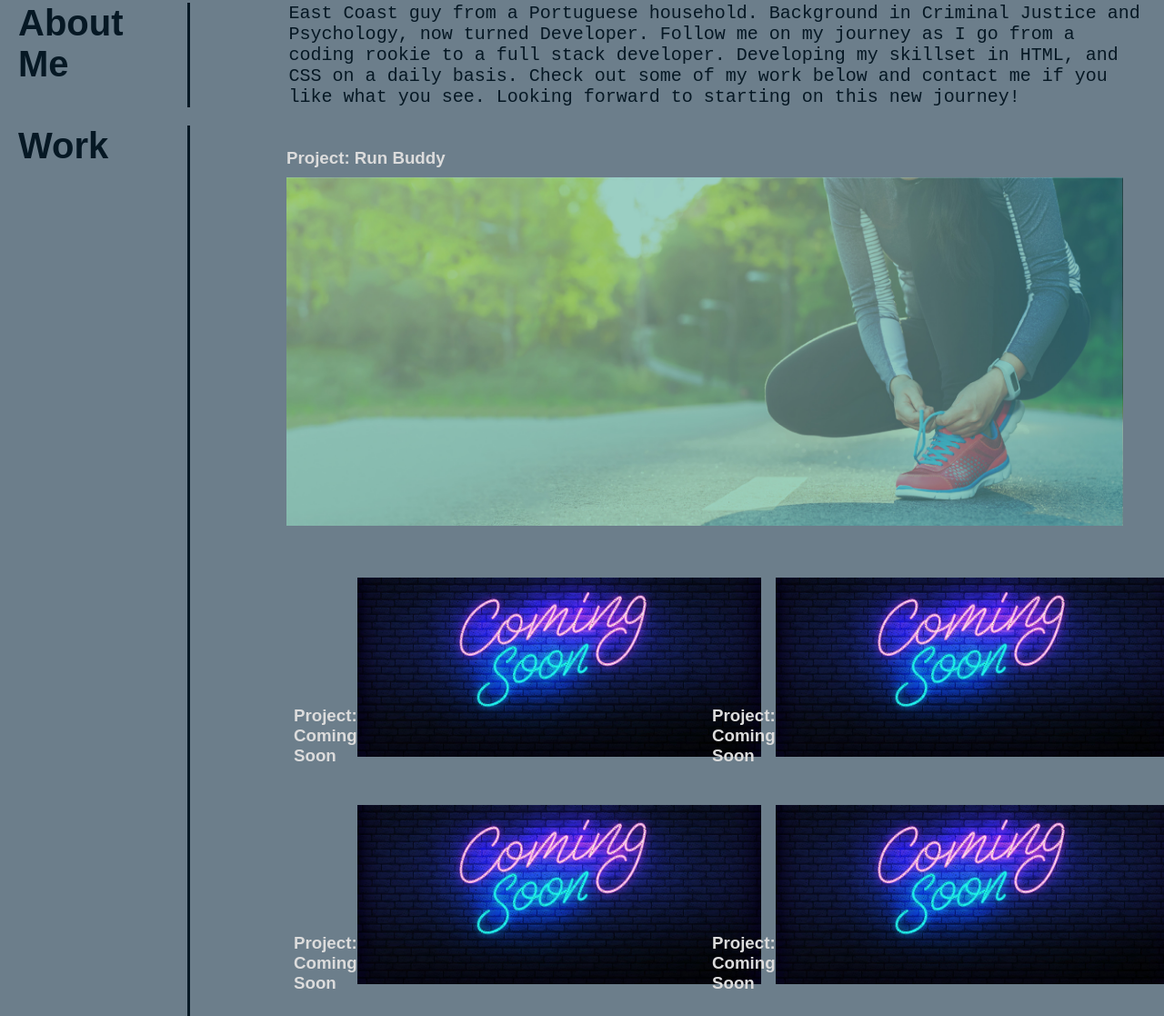
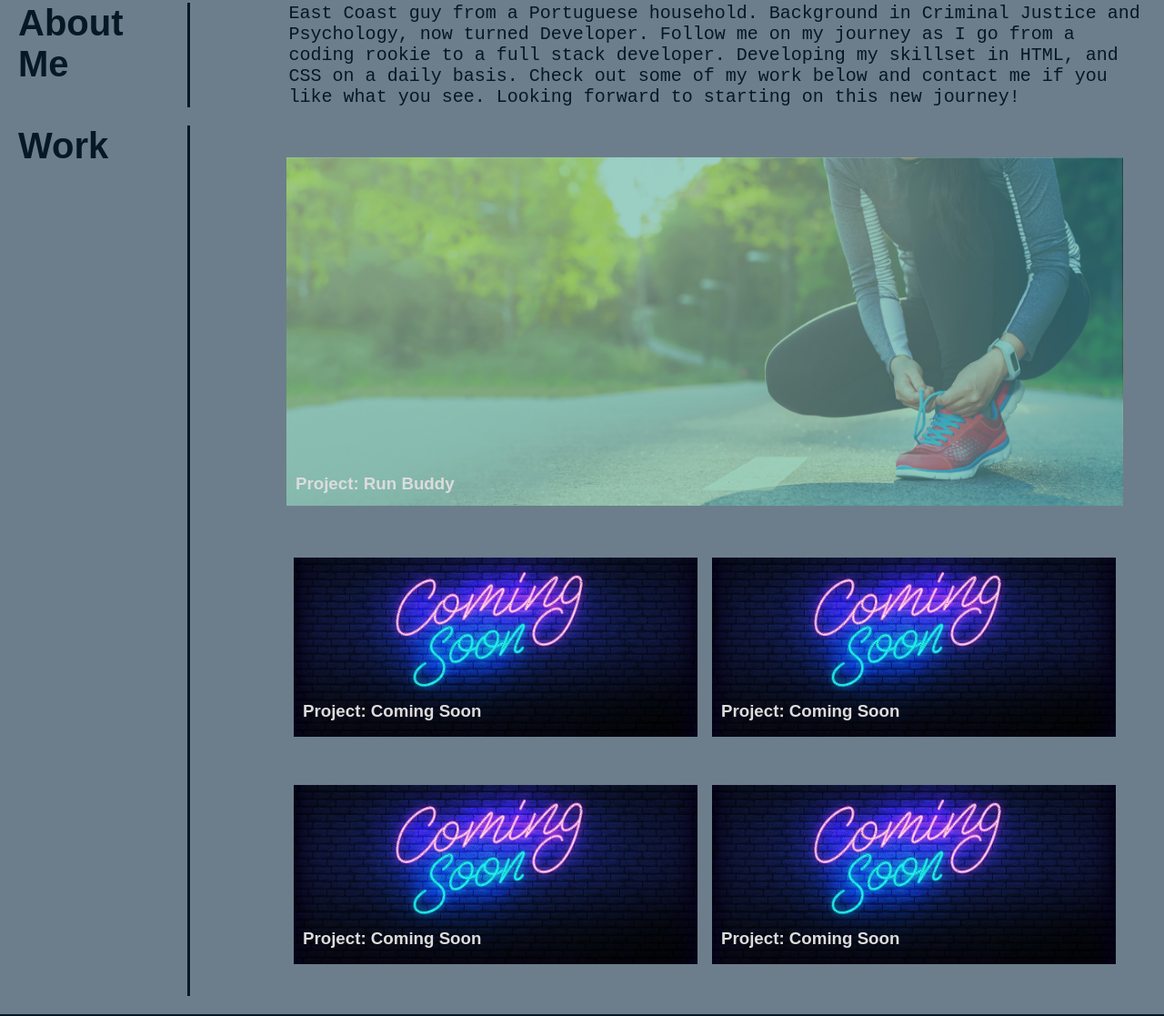
Before and after one commit to DiSantoz/portfoliov1, a plain HTML site: page index.html in a window 1280 px wide. Shown: the part 424-1541 px from the top of the page at 91% size. Drawn offline with Linux system fonts and the light colour scheme.

Commit message:
add titles inside work images

```diff
--- a/assets/css/style.css
+++ b/assets/css/style.css
@@ -149,17 +149,30 @@ body{
 
 .project1 {
     text-decoration: none;
+    position: relative;
+}
+
+.project1 h3{
+    position: absolute;
+    padding: 10px 10px;
+    bottom: 17px;
+
 }
 .project-tile {
     align-items: flex-end;
     display: flex;
     max-height: 450px;
     min-height: 250px;
-    flex-basis: calc(50% - 1em)
+    flex-basis: calc(50% - 1em);
+    position: relative;
 }
 
+.project-tile h3{
+    position: absolute;
+    padding: 10px 10px;
+    bottom: 17px;
+}
 
-/* project 2 css */
 .project-tile img{
     width: 100%;
     padding: 10px 0px;
```
